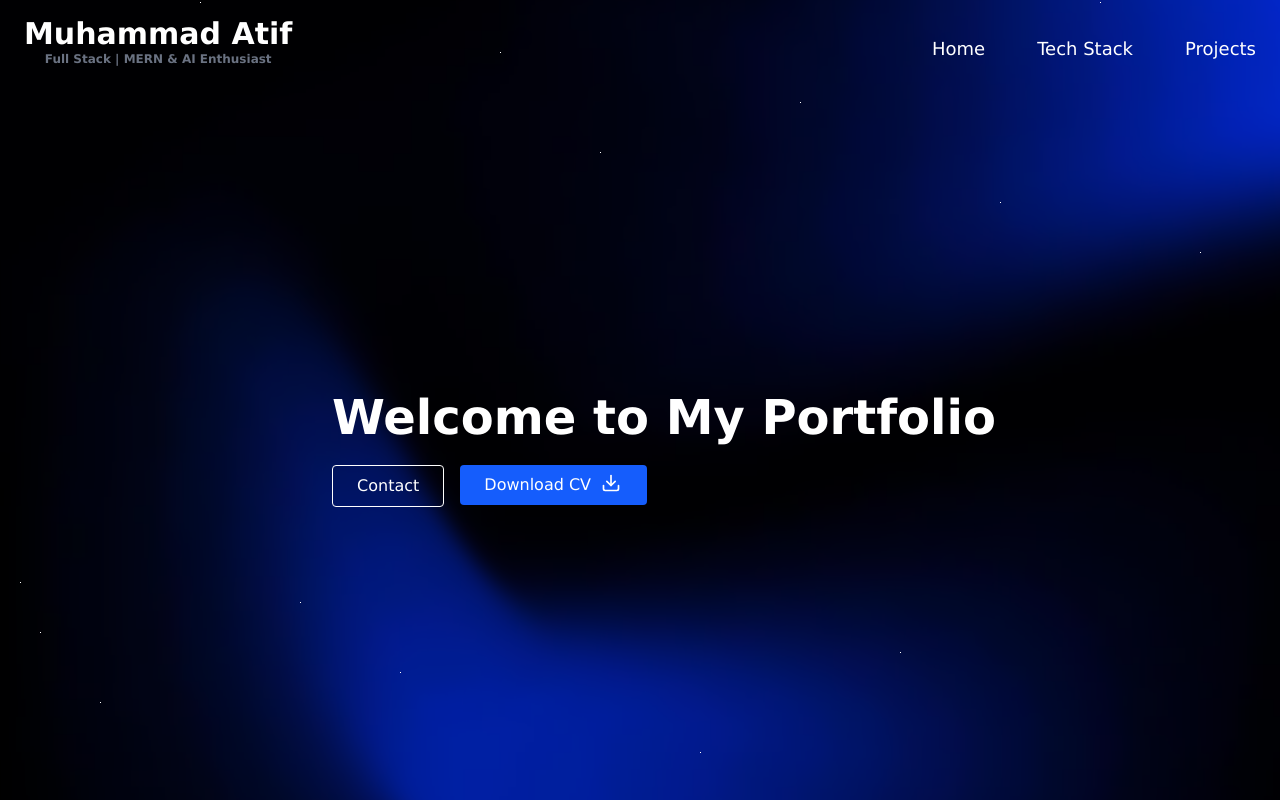
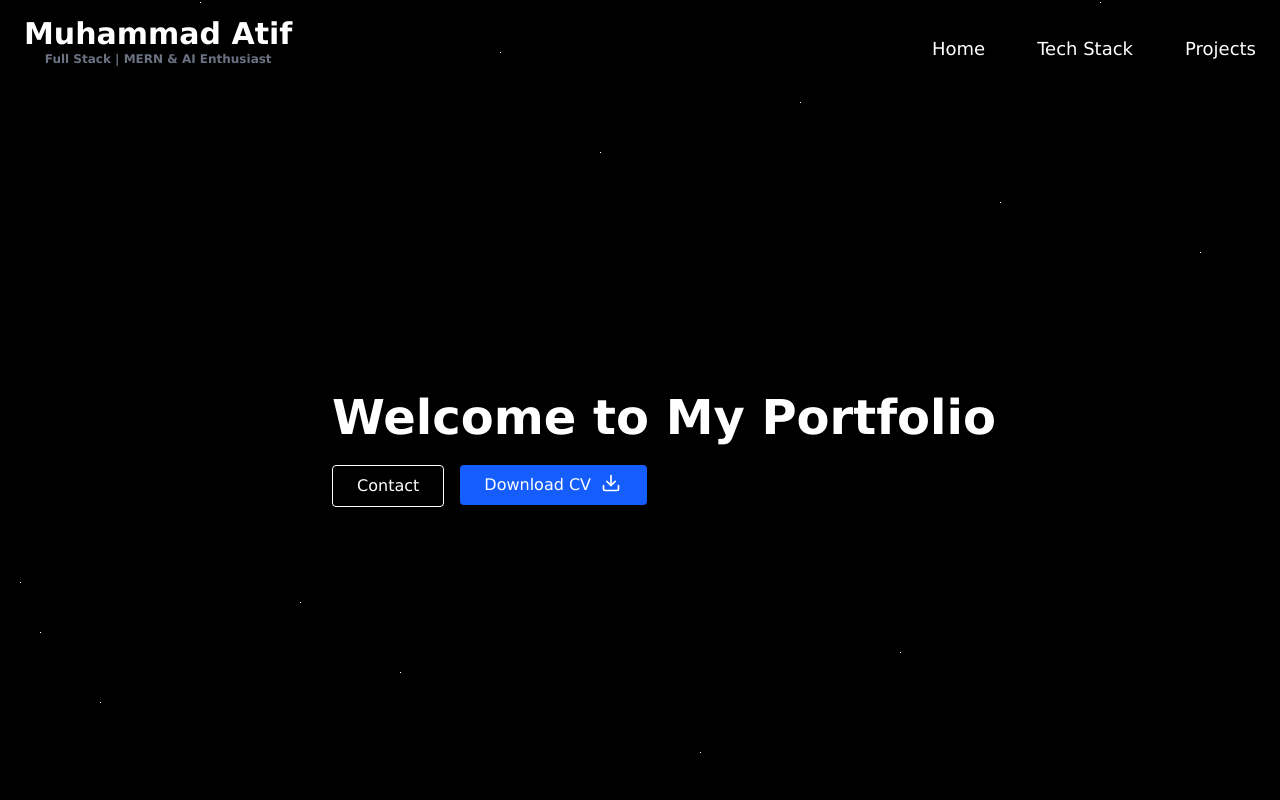
Before and after one commit to Atif-khan-prog/myPortfolio, a React (Vite) app: page / in a window 1280 px wide. Shown: the top 800 px of the page. Built offline with nearby package versions, Linux system fonts and the light colour scheme.

Commit message:
final push

```diff
--- a/package.json
+++ b/package.json
@@ -15,7 +15,9 @@
     "lucide-react": "^0.424.0",
     "react": "^19.1.1",
     "react-dom": "^19.1.1",
-    "react-icons": "^5.5.0"
+    "react-hot-toast": "^2.6.0",
+    "react-icons": "^5.5.0",
+    "sooner": "^1.1.4"
   },
   "devDependencies": {
     "@eslint/js": "^9.33.0",
--- a/src/App.jsx
+++ b/src/App.jsx
@@ -4,7 +4,7 @@ import Skills from './components/Skills'
 import Projects from './components/Projects'
 import Contact from './components/Contact'
 import Footer from './components/Footer'
-
+import {Toaster} from 'react-hot-toast'
 const App = () => {
   return (
     <div className='overflow-hidden'>
@@ -13,6 +13,7 @@ const App = () => {
       <Projects />
       <Contact />
       <Footer />
+      <Toaster position='top-right' reverseOrder={false} />
     </div>
   )
 }
--- a/src/components/Contact.jsx
+++ b/src/components/Contact.jsx
@@ -4,6 +4,8 @@ import github from '../assets/images/github.png'
 import location from '../assets/images/location.png'
 import gmail from '../assets/images/gmail.png'
 import {motion} from 'framer-motion'
+import {toast} from 'react-hot-toast'
+
 const Contact = () => {
 
   const [result, setResult] = useState('');
@@ -12,8 +14,8 @@ const Contact = () => {
     e.preventDefault()
     setResult('Sending...')
     const formData = new FormData(e.target);
-    formData.append('access_key', )
-
+    formData.append('access_key','68696fba-be14-4148-9338-3dae23b16758')
+    try{
     const response = await fetch('https://api.web3forms.com/submit', {
       method: 'POST',
       body: formData
@@ -21,10 +23,10 @@ const Contact = () => {
 
     const data = await response.json();
 
-    try{
+
       if(data.success){
-      alert('Sent Successfully');
-      setResult('Success');
+      toast.success('Message Sent Successfully')
+      setResult('');
       e.target.reset();
       console.log(formData)
     }
@@ -128,7 +130,7 @@ const Contact = () => {
       <button
         className="w-full cursor-pointer py-3 bg-blue-600 hover:bg-blue-700 rounded-lg text-white font-medium transition"
       >
-        Send Message
+        {result? <div>{result}</div>: 'Send Message'}
       </button>
     </form>
   </div>
--- a/src/components/Hero.jsx
+++ b/src/components/Hero.jsx
@@ -1,5 +1,4 @@
 import React, { useState } from 'react'
-import heroBG3 from '../assets/images/heroBG3.jpg'
 import { Download, BarChart2Icon } from 'lucide-react'
 import { motion } from 'framer-motion'
 
@@ -14,7 +13,7 @@ const Hero = () => {
           style={{
             position: 'absolute',
             inset: 0,
-            backgroundImage: `url(${heroBG3})`,
+            background: `black`,
             filter: 'blur(8px)',
             transform: 'scale(1.1)',
           }}
```
Also changed, not shown: 1 other file (tests, documents, lock files or other folders).
